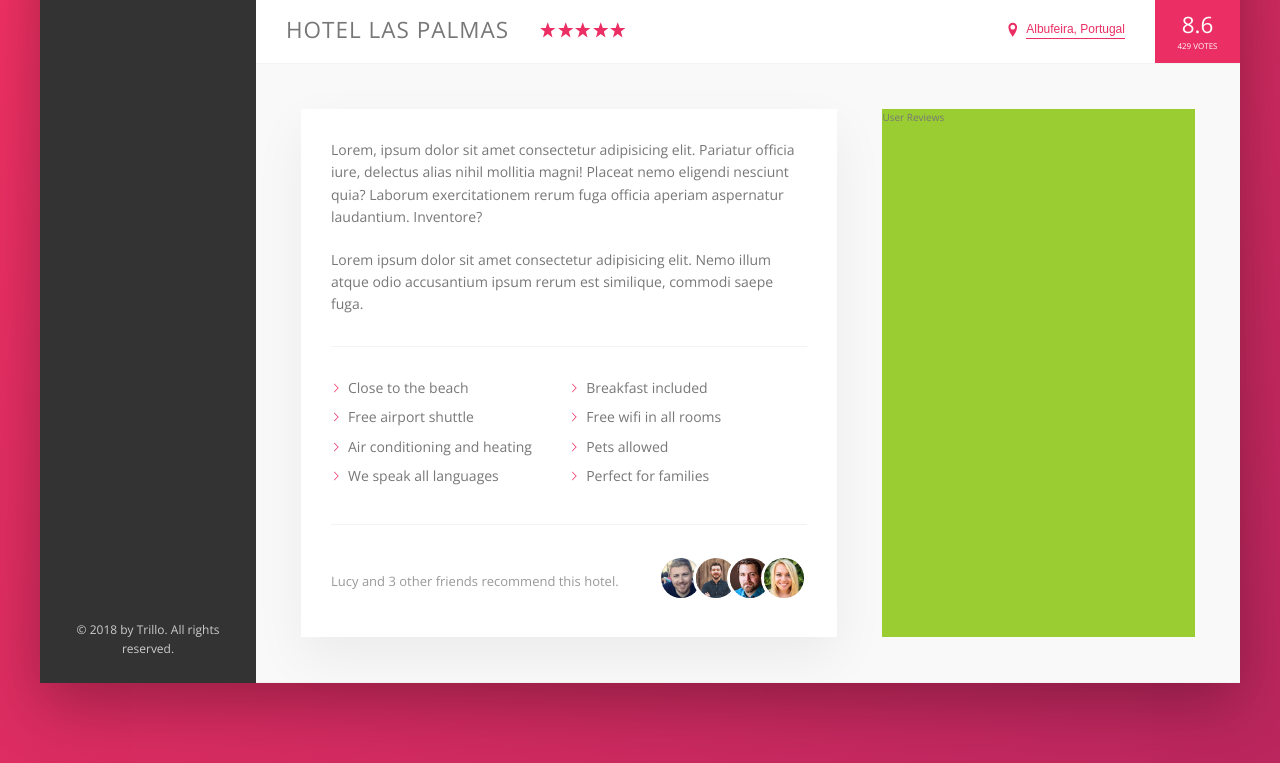
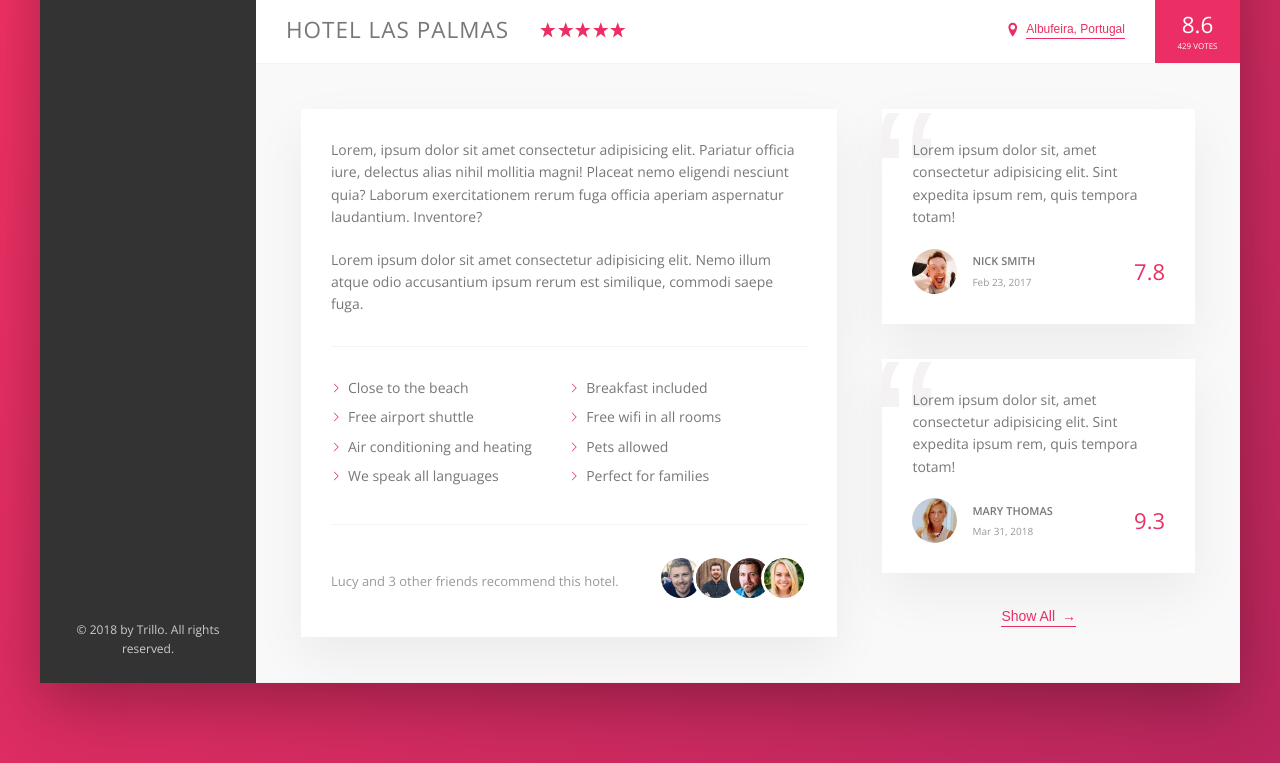
Before and after one commit to thabermeyer/trillo-project, a website: page app/index.html in a window 1280 px wide. Shown: the part 538-1301 px from the top of the page. Drawn offline with nearby package versions, Linux system fonts and the light colour scheme.

Commit message:
Set user-reviews section

```diff
--- a/app/assets/styles/components/_btn.scss
+++ b/app/assets/styles/components/_btn.scss
@@ -12,9 +12,22 @@
         cursor: pointer;
         transition: all .2s;
 
+        & span {
+
+            margin-left: .3rem;
+            transition: margin-left .2s;
+
+        }
+
         &:hover {
 
             color: var(--color-gray-dark-1);
+
+            & span {
+
+                margin-left: .8rem;
+
+            }
 
         }
 
--- /dev/null
+++ b/app/assets/styles/components/_review.scss
@@ -0,0 +1,81 @@
+.review {
+
+    background-color: var(--color-white);
+    box-shadow: var(--shadow-light);
+    padding: 3rem;
+    margin-bottom: 3.5rem;
+    position: relative;
+    overflow: hidden;
+
+    display: flex;
+    flex-direction: column;
+
+    &__text {
+
+        margin-bottom: 2rem;
+        position: relative;
+        z-index: 10;
+
+    }
+
+    &__user {
+
+        display: flex;
+        align-items: center;
+
+    }
+
+    &__photo {
+
+        height: 4.5rem;
+        width: 4.5rem;
+        border-radius: 50%;
+        margin-right: 1.5rem;
+
+    }
+
+    &__user-box {
+
+        margin-right: auto;
+
+    }
+
+    &__user-name {
+
+        font-size: 1.1rem;
+        font-weight: 600;
+        text-transform: uppercase;
+        margin-bottom: .4rem;
+
+    }
+
+    &__user-date {
+
+        font-size: 1rem;
+        color: var(--color-gray-dark-3);
+
+    }
+
+    &__rating {
+
+        font-size: 2.2rem;
+        color: var(--color-primary);
+        font-weight: 300;
+
+    }
+
+    &::before {
+
+        content: "\201C"; // adds a left double-quotation mark to this div, rather than hard coding it to the HTML
+        position: absolute;
+        top: -2.75rem;
+        left: -1rem;
+        line-height: 1;
+        font-size: 20rem;
+        color: var(--color-gray-light-2);
+        font-family: sans-serif;
+        z-index: 1;
+
+    }
+
+}
--- a/app/assets/styles/layout/_main-content.scss
+++ b/app/assets/styles/layout/_main-content.scss
@@ -5,6 +5,8 @@
 }
 
 .detail {
+
+    font-size: 1.4rem; // defined here, its child sections will inherit this font-size
 
     display: flex;
     padding: 4.5rem; // same as the margin-right in the .description, meaning all the whitespace within/without the detail div are the same
@@ -15,7 +17,6 @@
 
 .description {
 
-    font-size: 1.4rem;
     background-color: var(--color-white);
     box-shadow: var(--shadow-light);
     padding: 3rem;
@@ -26,8 +27,11 @@
 
 .user-reviews {
 
-    background-color: yellowgreen;
     flex: 1; // takes the remaining space leftover from the description div
+
+    display: flex;
+    flex-direction: column;
+    align-items: center;
 
 }
 
--- a/app/assets/styles/styles.scss
+++ b/app/assets/styles/styles.scss
@@ -13,6 +13,7 @@
 @import "components/_gallery";
 @import "components/_overview";
 @import "components/_btn";
+@import "components/_review";
 
 @import "layout/_header";
 @import "layout/_main-content";
--- a/app/index.html
+++ b/app/index.html
@@ -228,7 +228,53 @@
 
                         <div class="user-reviews">
 
-                            User Reviews
+                            <figure class="review">
+
+                                <blockquote class="review__text">
+                                    Lorem ipsum dolor sit, amet consectetur adipisicing elit. Sint expedita ipsum rem, quis tempora totam!
+                                </blockquote>
+
+                                <figcaption class="review__user">
+
+                                    <img src="assets/images/user-1.jpg" alt="User 1" class="review__photo">
+
+                                    <div class="review__user-box">
+
+                                        <p class="review__user-name">Nick Smith</p>
+                                        <p class="review__user-date">Feb 23, 2017</p>
+
+                                    </div>
+
+                                    <div class="review__rating">7.8</div>
+
+                                </figcaption>
+
+                            </figure>
+
+                            <figure class="review">
+
+                                <blockquote class="review__text">
+                                    Lorem ipsum dolor sit, amet consectetur adipisicing elit. Sint expedita ipsum rem, quis tempora totam!
+                                </blockquote>
+
+                                <figcaption class="review__user">
+
+                                    <img src="assets/images/user-2.jpg" alt="User 2" class="review__photo">
+
+                                    <div class="review__user-box">
+
+                                        <p class="review__user-name">Mary Thomas</p>
+                                        <p class="review__user-date">Mar 31, 2018</p>
+
+                                    </div>
+
+                                    <div class="review__rating">9.3</div>
+
+                                </figcaption>
+
+                            </figure>
+
+                            <button class="btn-inline">Show All <span>&rarr;</span></button>
 
                         </div>
 
```
Also changed, not shown: app/temp/styles/styles.css.
